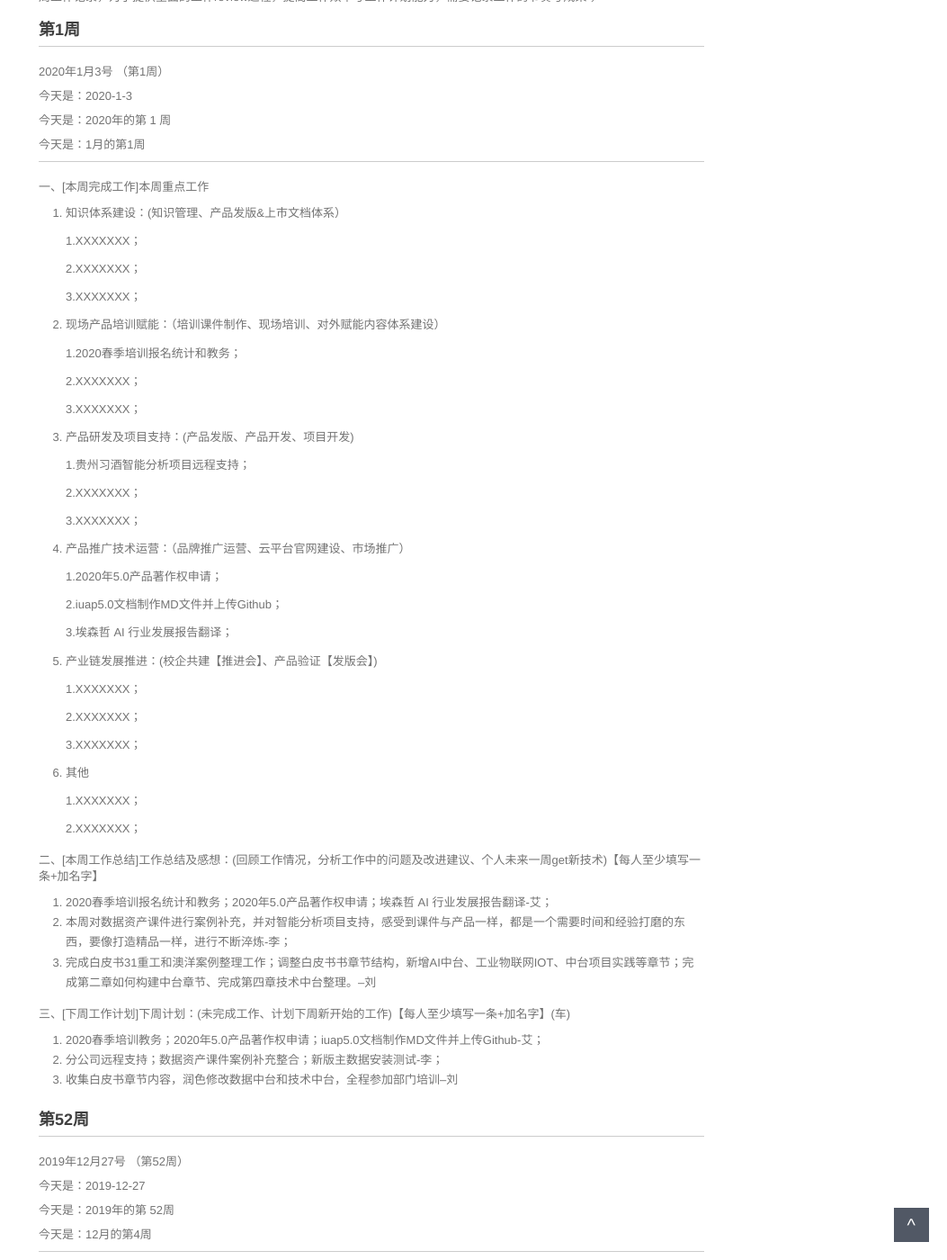
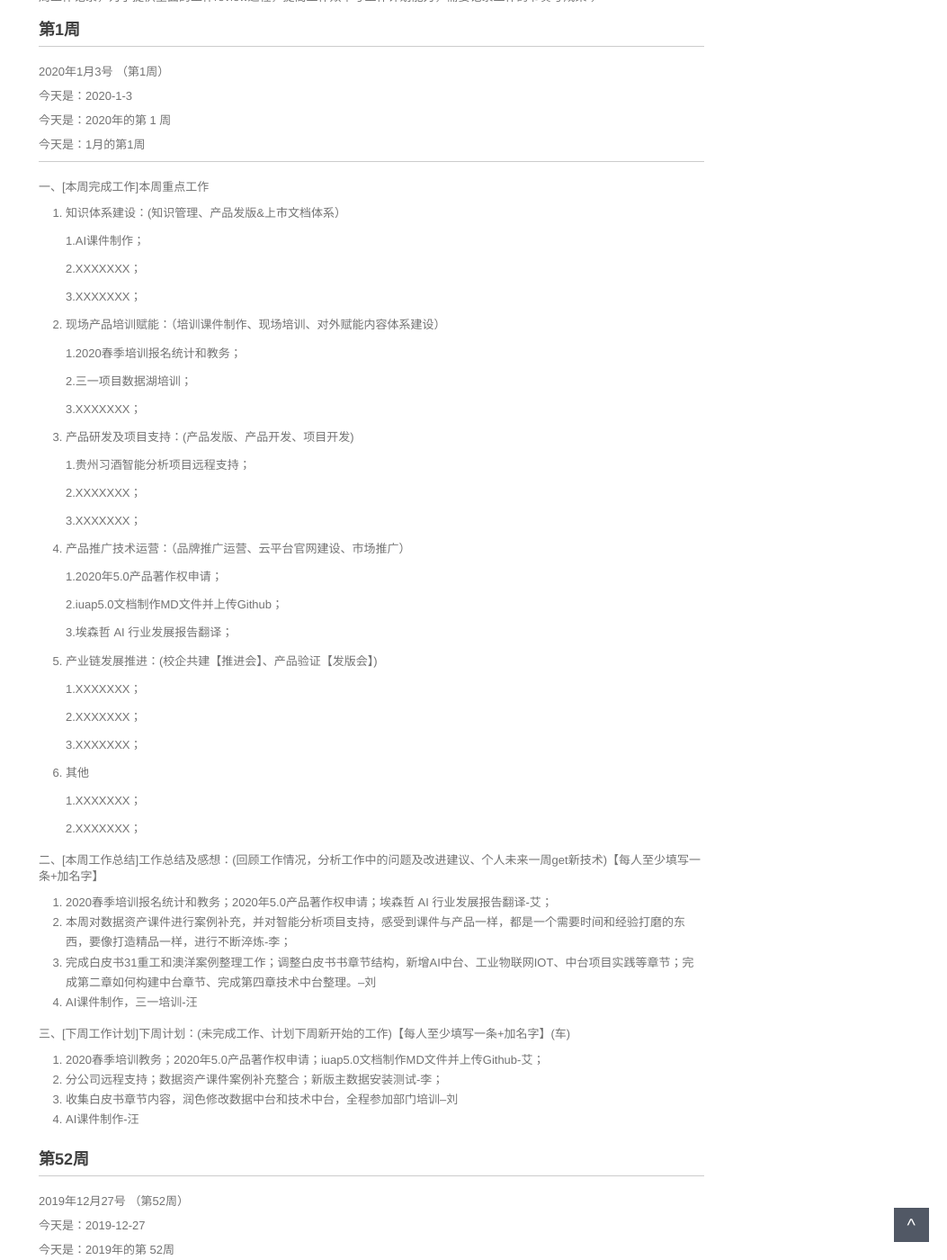
Before and after one commit to walllFlower/blog, a Jekyll site: the page built from _posts/2018-07-17-day_report_cxz.md, in a window 1280 px wide and 1400 px high, scrolled down 310 px. Shown: the whole window at 90% size, without its empty margins (227-1280 px from the left). Built offline with Jekyll 4.4.1, drawn with Linux system fonts in a browser that asks for light colours; comment, search, counter and statistics services are not loaded.

Commit message:
Update 2018-07-17-day_report_cxz.md

```diff
--- a/_posts/2018-07-17-day_report_cxz.md
+++ b/_posts/2018-07-17-day_report_cxz.md
@@ -26,7 +26,7 @@ categories: 技术运营工作周报
 
 1. 知识体系建设：(知识管理、产品发版&上市文档体系）
 
-    1.XXXXXXX；
+    1.AI课件制作；
 
     2.XXXXXXX；
 
@@ -36,7 +36,7 @@ categories: 技术运营工作周报
 
     1.2020春季培训报名统计和教务；
 
-    2.XXXXXXX；
+    2.三一项目数据湖培训；
 
     3.XXXXXXX；
 
@@ -76,13 +76,14 @@ categories: 技术运营工作周报
 1. 2020春季培训报名统计和教务；2020年5.0产品著作权申请；埃森哲 AI 行业发展报告翻译-艾；
 2. 本周对数据资产课件进行案例补充，并对智能分析项目支持，感受到课件与产品一样，都是一个需要时间和经验打磨的东西，要像打造精品一样，进行不断淬炼-李；
 3. 完成白皮书31重工和澳洋案例整理工作；调整白皮书书章节结构，新增AI中台、工业物联网IOT、中台项目实践等章节；完成第二章如何构建中台章节、完成第四章技术中台整理。--刘
+4. AI课件制作，三一培训-汪
 
 三、[下周工作计划]下周计划：(未完成工作、计划下周新开始的工作)【每人至少填写一条+加名字】(车)
 
 1. 2020春季培训教务；2020年5.0产品著作权申请；iuap5.0文档制作MD文件并上传Github-艾；
 2. 分公司远程支持；数据资产课件案例补充整合；新版主数据安装测试-李；
 3. 收集白皮书章节内容，润色修改数据中台和技术中台，全程参加部门培训--刘
-
+4. AI课件制作-汪
 
 
 
```
